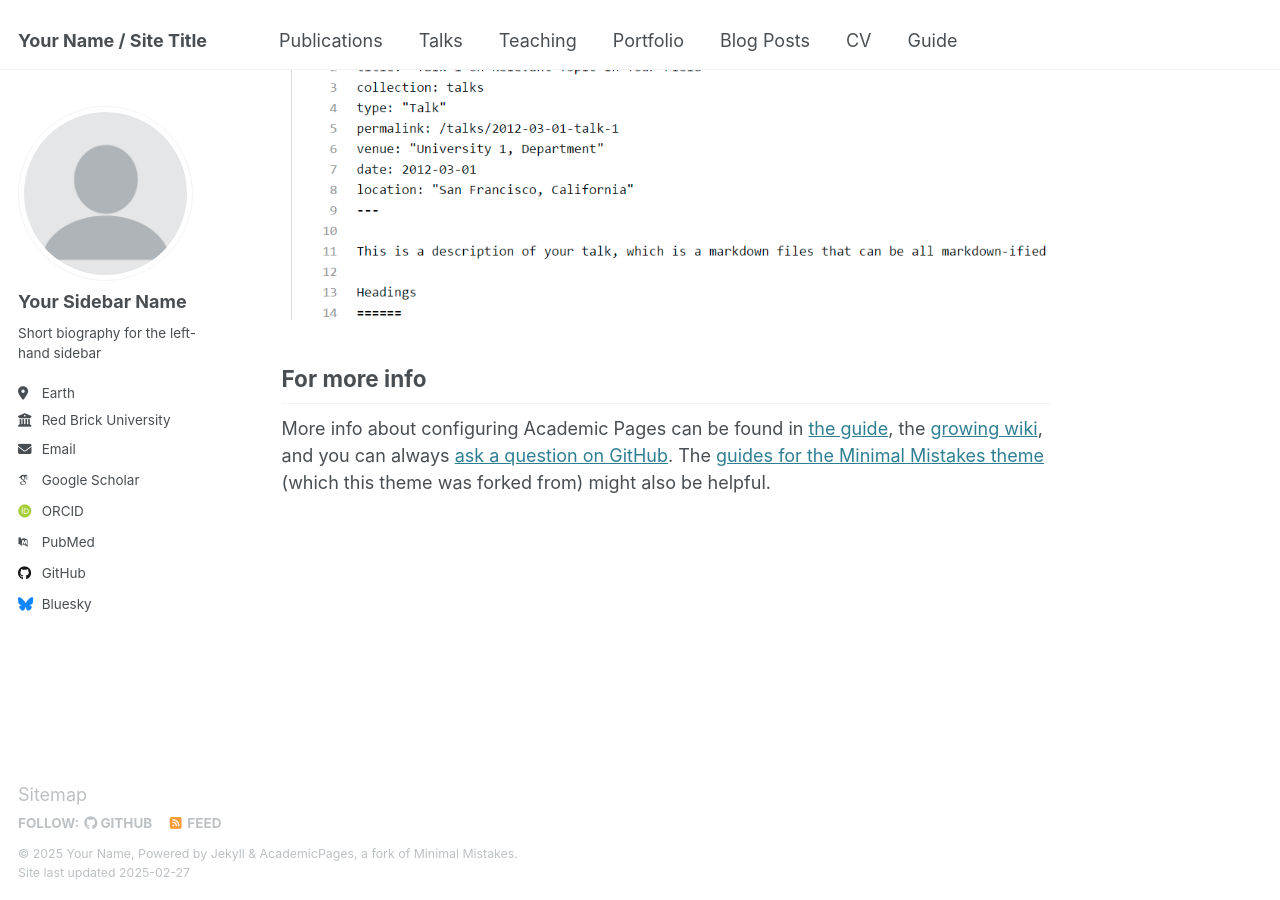
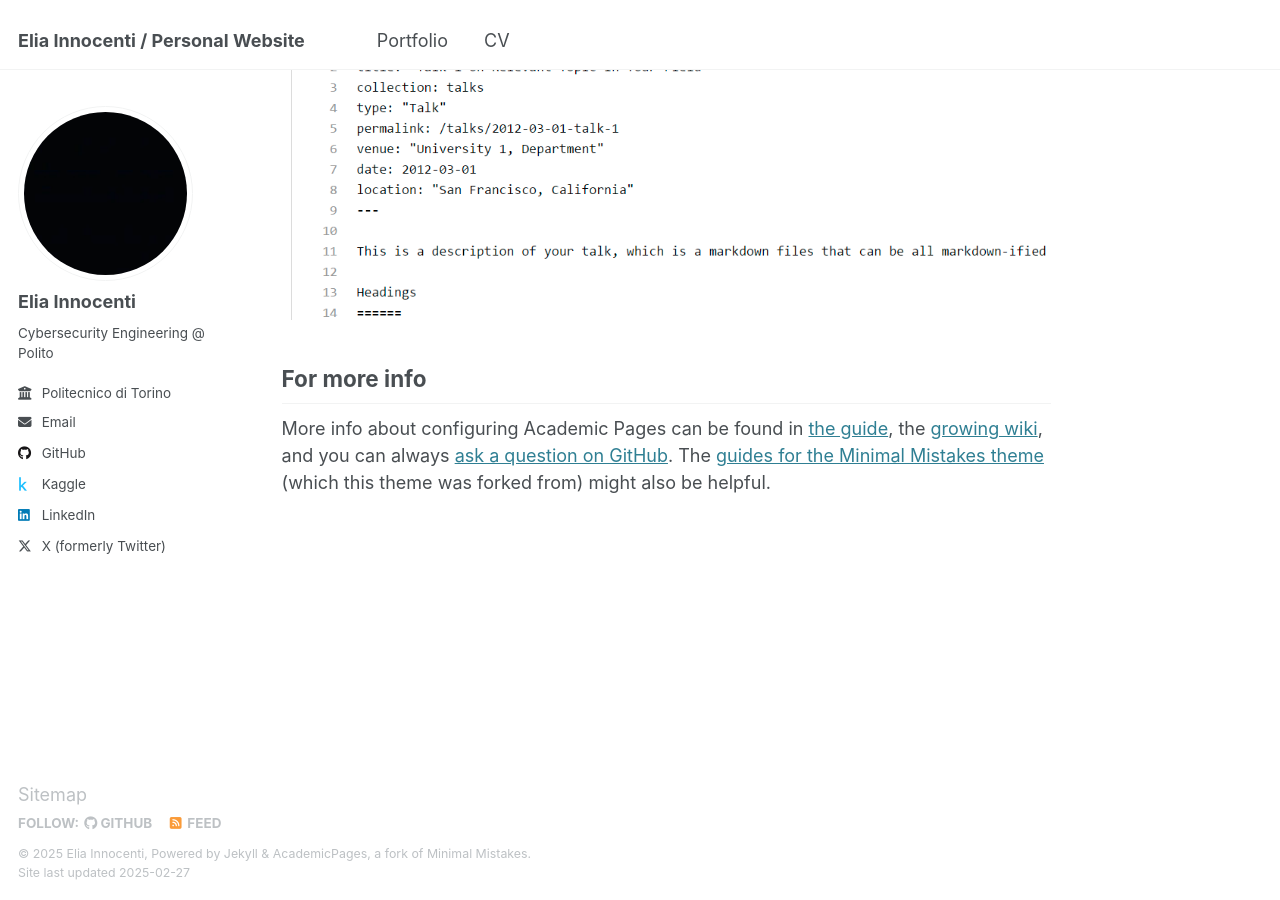
Before and after one commit to eliainnocenti/eliainnocenti.github.io, a Jekyll site: the page built from _pages/about.md, in a window 1280 px wide and 900 px high, scrolled down 2642 px. Built offline with Jekyll 4.4.1, drawn with Linux system fonts in a browser that asks for light colours; some web fonts are replaced.

Commit message:
Some modifications in the yml files

```diff
--- a/_config.yml
+++ b/_config.yml
@@ -9,35 +9,35 @@
 # Basic Site Settings
 locale                   : "en-US"
 site_theme               : "default"
-title                    : "Your Name / Site Title"
+title                    : "Elia Innocenti / Personal Website"
 title_separator          : "-"
-name                     : &name "Your Name"
+name                     : &name "Elia Innocenti"
 description              : &description "personal description"
-url                      : https://academicpages.github.io # the base hostname & protocol for your site e.g. "https://[your GitHub username].github.io"
+url                      : https://eliainnocenti.github.io # the base hostname & protocol for your site e.g. "https://[your GitHub username].github.io"
 baseurl                  : "" # the subpath of your site, e.g. "/blog"
-repository               : "academicpages/academicpages.github.io"
+repository               : "eliainnocenti/eliainnocenti.github.io"
 
 # Site Author - The following control what appear as part of the author content on the side bar.
 #               If a field is blank the icon and link will not appear, otherwise it will be shown.
 #               Additional customization can be done by editing /_includes/author-profile.html
 author:
   # Biographic information
-  avatar           : "profile.png"
-  name             : "Your Sidebar Name"
+  avatar           : "eliainnocenti-bio.png"
+  name             : "Elia Innocenti"
   pronouns         : # example: "she/her"
-  bio              : "Short biography for the left-hand sidebar"
-  location         : "Earth"
-  employer         : "Red Brick University"
+  bio              : "Cybersecurity Engineering @ Polito"
+  location         : # "Earth"
+  employer         : "Politecnico di Torino"
   uri              : # URL
-  email            : "none@example.org"
+  email            : "elia.innocenti@studenti.polito.it"
 
   # Academic websites
   arxiv            : # URL - Update with the correct link to your profile
-  googlescholar    : "https://scholar.google.com/citations?user=PS_CX0AAAAAJ"
+  googlescholar    : # "https://scholar.google.com/citations?user=PS_CX0AAAAAJ"
   impactstory      : # URL
-  orcid            : "http://orcid.org/yourorcidurl"
+  orcid            : # "http://orcid.org/yourorcidurl"
   semantic         : # URL
-  pubmed           : "https://www.ncbi.nlm.nih.gov/pubmed/?term=john+snow"
+  pubmed           : # "https://www.ncbi.nlm.nih.gov/pubmed/?term=john+snow"
   researchgate     : # URL
   scopus           : # URL
 
@@ -45,12 +45,12 @@ author:
   bitbucket        : # Username - Update with your username on the site
   codepen          : # Username
   dribbble         : # Username
-  github           : "academicpages"
-  kaggle           : # Username
+  github           : "eliainnocenti"
+  kaggle           : "eliainnocenti" # Username
   stackoverflow    : # User number or user number and name (i.e., use "1" or "1/jeff-atwood")
 
   # Social media
-  bluesky          : "bsky.app" # Replace this with you Bluesky username
+  bluesky          : # "bsky.app" # Replace this with you Bluesky username
   facebook         : # Username
   flickr           : # Username
   foursquare       : # Username
@@ -59,7 +59,7 @@ author:
   keybase          : # Username
   instagram        : # Username
   lastfm           : # Username
-  linkedin         : # Username
+  linkedin         : "eliainnocenti" # Username
   mastodon         : # URL
   medium           : # URL
   pinterest        : # Username
@@ -67,7 +67,7 @@ author:
   steam            : # Username
   telegram         : # URL
   tumblr           : # Username
-  twitter          : # Username for X / Twitter
+  twitter          : "eliainnocenti" # Username for X / Twitter
   vine             : # Username
   weibo            : # Username
   wikipedia        : # Username
@@ -78,11 +78,11 @@ author:
 # Publication Category - The following the list of publication categories and their headings
 publication_category:
   books:
-    title: 'Books'
+    title: # 'Books'
   manuscripts:
-    title: 'Journal Articles'
+    title: # 'Journal Articles'
   conferences:
-    title: 'Conference Papers'
+    title: # 'Conference Papers'
 
 # Site Settings
 teaser                   :  # filename of teaser fallback teaser image placed in /images/, .e.g. "500x300.png"
```
Also changed, not shown: _data/authors.yml (+8 -15 lines), _data/navigation.yml (+13 -10 lines), images/eliainnocenti-bio.png (added), 1 other file.
